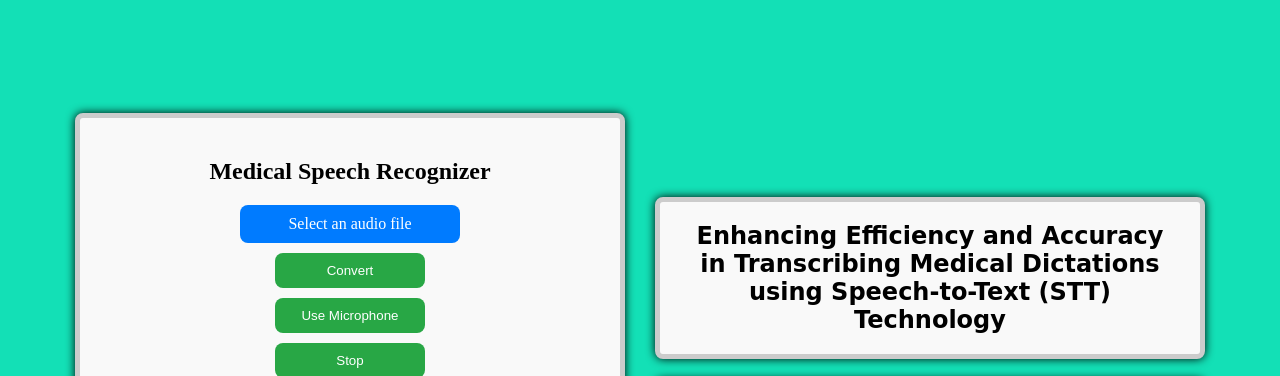
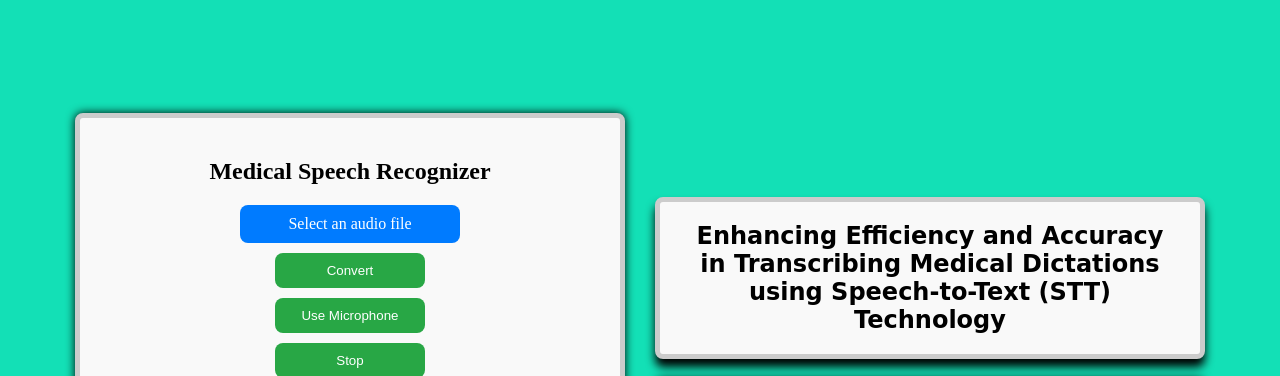
Before and after one commit to GauthamSrini/SpeechAssistant, a Flask app: page / in a window 1280 px wide. Shown: the top 376 px of the page. Run offline with Flask 2, Linux system fonts and the light colour scheme; some web fonts are replaced.

Commit message:
Update index.html

```diff
--- a/templates/index.html
+++ b/templates/index.html
@@ -31,7 +31,7 @@
             border: 5px solid #ccc;
             border-radius: 8px;
             box-shadow: 0 0 10px black;
-            background-color: #f9f9f9;
+            background-color: lightgrey;
 
         }
         .tit{
@@ -41,7 +41,7 @@
             padding: 20px;
             border: 5px solid #ccc;
             border-radius: 8px;
-            box-shadow: 0 0 10px black;
+            box-shadow: 0 8px 10px black;
             background-color: #f9f9f9;
             margin-bottom:20px;
 
```
